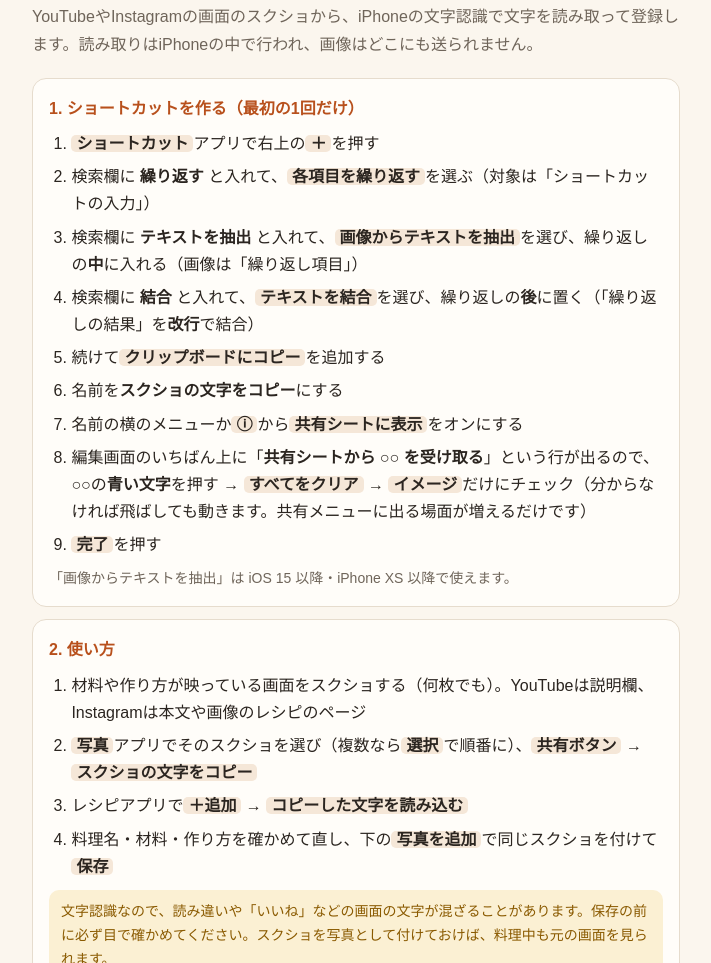
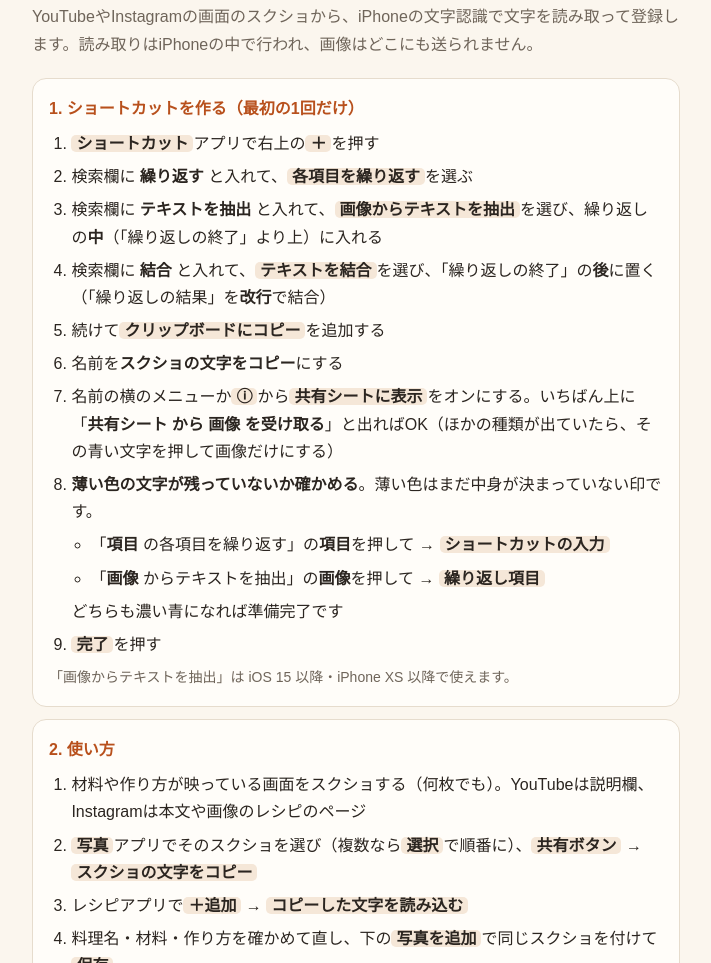
Before and after one commit to kreatio-works/recipe-app, a plain HTML site: page shortcut.html in a window 1280 px wide. Shown: the part 1430-2393 px from the top of the page, without its empty margins (284-995 px from the left). Drawn offline with Linux system fonts and the light colour scheme.

Commit message:
Match screenshot shortcut steps to the current iOS editor
Co-Authored-By: Claude Opus 5.5 <noreply@anthropic.com>

```diff
--- a/shortcut.html
+++ b/shortcut.html
@@ -312,13 +312,17 @@ if(typeof completion===&#x27;function&#x27;){
 <section><h2>1. ショートカットを作る（最初の1回だけ）</h2>
 <ol>
 <li><b class="ui">ショートカット</b>アプリで右上の<b class="ui">＋</b>を押す</li>
-<li>検索欄に <b>繰り返す</b> と入れて、<b class="ui">各項目を繰り返す</b>を選ぶ（対象は「ショートカットの入力」）</li>
-<li>検索欄に <b>テキストを抽出</b> と入れて、<b class="ui">画像からテキストを抽出</b>を選び、繰り返しの<b>中</b>に入れる（画像は「繰り返し項目」）</li>
-<li>検索欄に <b>結合</b> と入れて、<b class="ui">テキストを結合</b>を選び、繰り返しの<b>後</b>に置く（「繰り返しの結果」を<b>改行</b>で結合）</li>
+<li>検索欄に <b>繰り返す</b> と入れて、<b class="ui">各項目を繰り返す</b>を選ぶ</li>
+<li>検索欄に <b>テキストを抽出</b> と入れて、<b class="ui">画像からテキストを抽出</b>を選び、繰り返しの<b>中</b>（「繰り返しの終了」より上）に入れる</li>
+<li>検索欄に <b>結合</b> と入れて、<b class="ui">テキストを結合</b>を選び、「繰り返しの終了」の<b>後</b>に置く（「繰り返しの結果」を<b>改行</b>で結合）</li>
 <li>続けて<b class="ui">クリップボードにコピー</b>を追加する</li>
 <li>名前を<b>スクショの文字をコピー</b>にする</li>
-<li>名前の横のメニューか<b class="ui">ⓘ</b>から<b class="ui">共有シートに表示</b>をオンにする</li>
-<li>編集画面のいちばん上に「<b>共有シートから ○○ を受け取る</b>」という行が出るので、○○の<b>青い文字</b>を押す → <b class="ui">すべてをクリア</b> → <b class="ui">イメージ</b>だけにチェック（分からなければ飛ばしても動きます。共有メニューに出る場面が増えるだけです）</li>
+<li>名前の横のメニューか<b class="ui">ⓘ</b>から<b class="ui">共有シートに表示</b>をオンにする。いちばん上に「<b>共有シート から 画像 を受け取る</b>」と出ればOK（ほかの種類が出ていたら、その青い文字を押して画像だけにする）</li>
+<li><b>薄い色の文字が残っていないか確かめる</b>。薄い色はまだ中身が決まっていない印です。
+<ul style="margin:4px 0;padding-left:1.2em">
+<li>「<b>項目</b> の各項目を繰り返す」の<b>項目</b>を押して → <b class="ui">ショートカットの入力</b></li>
+<li>「<b>画像</b> からテキストを抽出」の<b>画像</b>を押して → <b class="ui">繰り返し項目</b></li>
+</ul>どちらも濃い青になれば準備完了です</li>
 <li><b class="ui">完了</b>を押す</li>
 </ol>
 <p class="note" style="margin:8px 0 0">「画像からテキストを抽出」は iOS 15 以降・iPhone XS 以降で使えます。</p></section>
```
Also changed, not shown: 1 other file.
